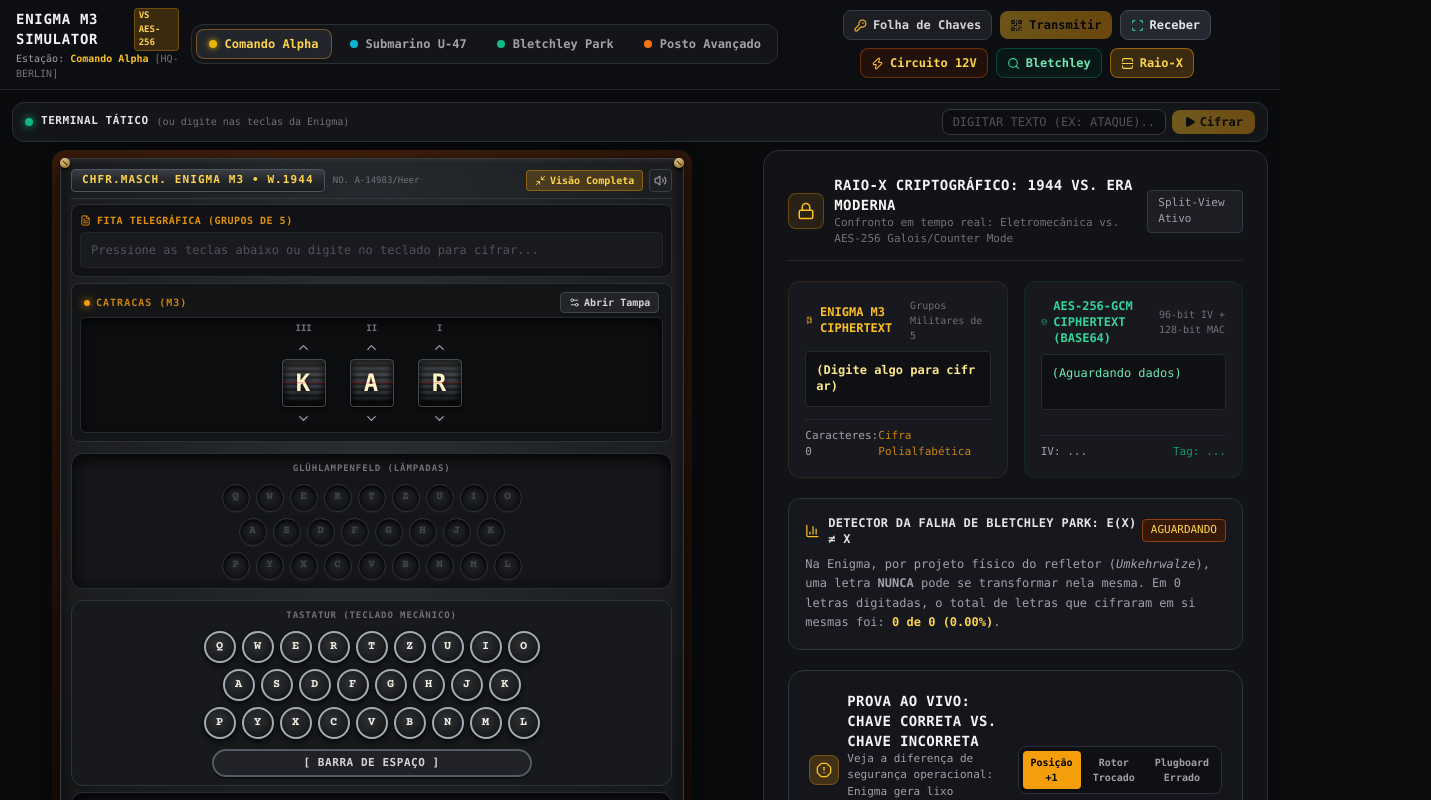
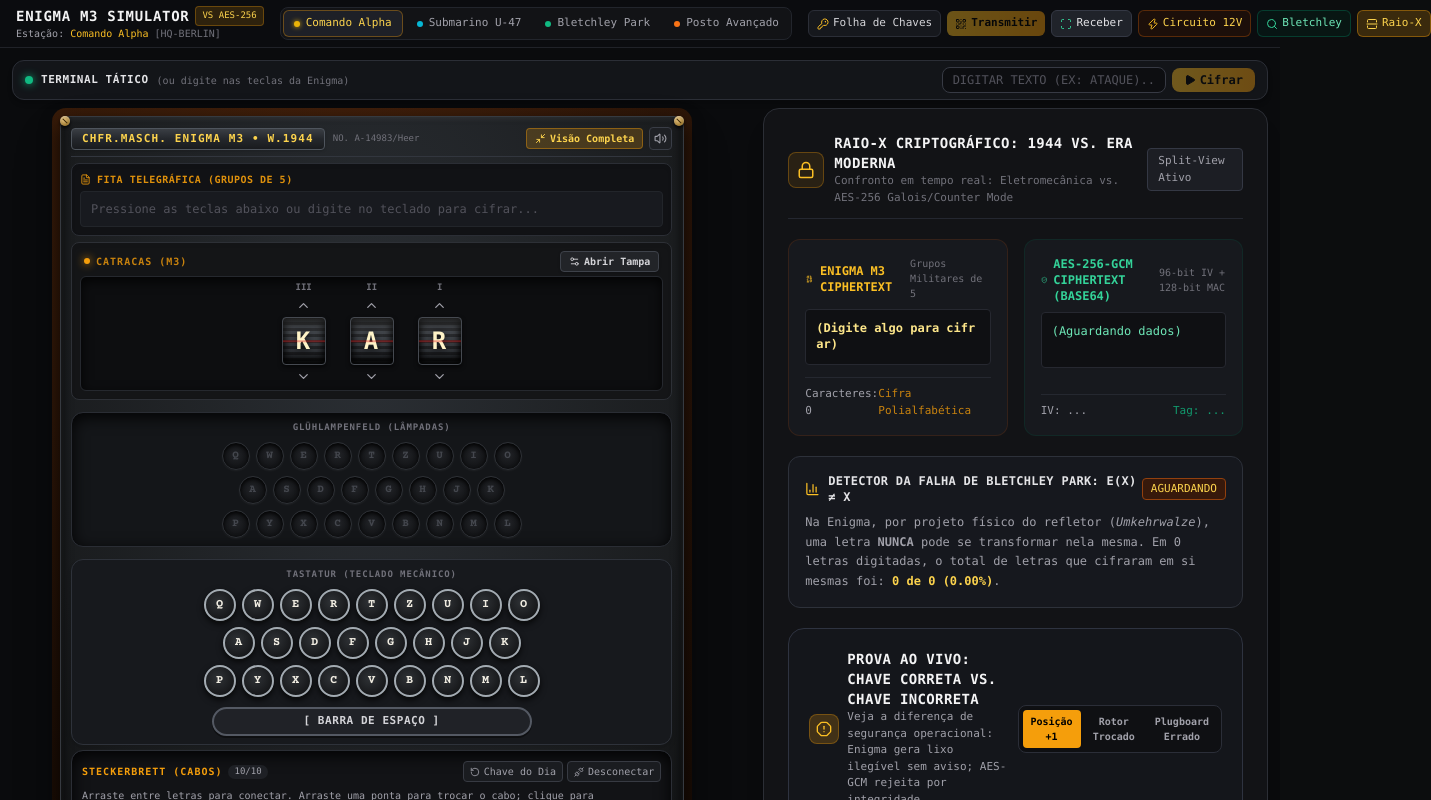
Before and after one commit to shoowt/enigma-m3-simulador, a React (Vite) app: page / in a window 1280 px wide. Shown: the top 800 px of the page, 1431 px wide, since content can reach past the window. Built offline with nearby package versions, Linux system fonts and the light colour scheme.

Commit message:
style(header): remover logo M3 e afinar barra de navegação superior

```diff
--- a/src/components/layout/Header.tsx
+++ b/src/components/layout/Header.tsx
@@ -28,27 +28,27 @@
   hasCipherData
 }) => {
   return (
-    <header className="w-full border-b border-[#252830] bg-[#0e0f12]/90 backdrop-blur-md sticky top-0 z-40 px-3 sm:px-4 py-1.5 sm:py-2">
-      <div className="max-w-7xl mx-auto flex flex-col md:flex-row items-center justify-between gap-2 sm:gap-3">
+    <header className="w-full border-b border-[#202228] bg-[#0c0d10]/95 backdrop-blur-md sticky top-0 z-40 px-3 sm:px-4 py-1 sm:py-1.5">
+      <div className="max-w-7xl mx-auto flex items-center justify-between gap-2 sm:gap-4">
         {/* Identidade do Projeto */}
-        <div>
+        <div className="shrink-0">
           <div className="flex items-center gap-1.5">
-            <h1 className="text-xs sm:text-sm font-bold font-mono text-zinc-100 tracking-wider">
+            <h1 className="text-xs sm:text-sm font-semibold font-mono text-zinc-100 tracking-wider whitespace-nowrap">
               ENIGMA M3 SIMULATOR
             </h1>
-            <span className="text-[9px] font-mono px-1 py-0.2 rounded bg-amber-500/20 text-amber-300 border border-amber-500/30 font-semibold">
+            <span className="text-[9px] font-mono px-1.5 py-0.5 rounded bg-amber-500/15 text-amber-300 border border-amber-500/30 font-medium whitespace-nowrap">
               VS AES-256
             </span>
           </div>
-          <p className="text-[10px] font-mono text-zinc-400">
+          <p className="text-[10px] font-mono text-zinc-400 whitespace-nowrap">
             Estação:{' '}
-            <strong className="text-amber-400">{currentStation.name}</strong>{' '}
+            <strong className="text-amber-400 font-medium">{currentStation.name}</strong>{' '}
             <span className="text-zinc-500">[{currentStation.callsign}]</span>
           </p>
         </div>
 
         {/* Seletor de Estações Virtuais */}
-        <div className="hidden lg:block">
+        <div className="hidden lg:block shrink-0">
           <StationSelector
             currentStationId={currentStation.id}
             onSelectStation={onSelectStation}
@@ -56,63 +56,63 @@
         </div>
 
         {/* Botões de Ação Rápida */}
-        <div className="flex items-center gap-1.5 sm:gap-2 flex-wrap justify-center w-full md:w-auto">
+        <div className="flex items-center gap-1 sm:gap-1.5 shrink-0 overflow-x-auto">
           <button
             onClick={onOpenKeySheet}
-            className="flex items-center gap-1 sm:gap-1.5 px-2.5 py-1.5 rounded-lg text-[11px] sm:text-xs font-mono font-bold text-zinc-300 bg-[#1c1e23] hover:bg-[#252930] border border-[#373b45] transition-colors shadow-sm"
+            className="flex items-center gap-1 px-2 py-1 rounded-md text-[11px] font-mono font-medium text-zinc-300 bg-[#16181d] hover:bg-[#20232a] border border-[#2b2e37] transition-colors shadow-xs whitespace-nowrap"
             title="Abrir Folha de Chaves Mensal Militar"
           >
-            <KeyRound size={13} className="text-amber-400 shrink-0" />
+            <KeyRound size={12} className="text-amber-400 shrink-0" />
             <span><span className="hidden sm:inline">Folha de </span>Chaves</span>
           </button>
 
           <button
             onClick={onOpenTransmitQR}
             disabled={!hasCipherData}
-            className="flex items-center gap-1 sm:gap-1.5 px-2.5 py-1.5 rounded-lg text-[11px] sm:text-xs font-mono font-bold text-black bg-gradient-to-r from-amber-400 to-amber-500 hover:from-amber-300 hover:to-amber-400 disabled:opacity-40 shadow transition-all active:scale-95"
+            className="flex items-center gap-1 px-2 py-1 rounded-md text-[11px] font-mono font-semibold text-black bg-gradient-to-r from-amber-400 to-amber-500 hover:from-amber-300 hover:to-amber-400 disabled:opacity-40 shadow-xs transition-all active:scale-95 whitespace-nowrap"
             title="Gerar QR Code para transmissão Air-Gapped"
           >
-            <QrCode size={13} className="shrink-0" />
+            <QrCode size={12} className="shrink-0" />
             <span>Transmitir</span>
           </button>
 
           <button
             onClick={onOpenScanQR}
-            className="flex items-center gap-1 sm:gap-1.5 px-2.5 py-1.5 rounded-lg text-[11px] sm:text-xs font-mono font-bold text-zinc-200 bg-[#252830] hover:bg-[#2f333e] border border-[#444955] transition-colors shadow-sm"
+            className="flex items-center gap-1 px-2 py-1 rounded-md text-[11px] font-mono font-medium text-zinc-200 bg-[#20232a] hover:bg-[#282d36] border border-[#343844] transition-colors shadow-xs whitespace-nowrap"
             title="Escanear transmissão Air-Gapped via câmera ou imagem"
           >
-            <Scan size={13} className="text-emerald-400 shrink-0" />
+            <Scan size={12} className="text-emerald-400 shrink-0" />
             <span>Receber</span>
           </button>
 
           <button
             onClick={onOpenCircuitModal}
-            className="flex items-center gap-1 sm:gap-1.5 px-2.5 py-1.5 rounded-lg text-[11px] sm:text-xs font-mono font-bold text-amber-300 bg-amber-950/40 hover:bg-amber-900/50 border border-amber-700/50 transition-colors shadow-sm"
+            className="flex items-center gap-1 px-2 py-1 rounded-md text-[11px] font-mono font-medium text-amber-300 bg-amber-950/30 hover:bg-amber-900/40 border border-amber-700/40 transition-colors shadow-xs whitespace-nowrap"
             title="Visualizar animação do caminho elétrico de 12V pelos rotores e plugboard"
           >
-            <Zap size={13} className="text-amber-400 shrink-0 animate-pulse" />
+            <Zap size={12} className="text-amber-400 shrink-0 animate-pulse" />
             <span>Circuito 12V</span>
           </button>
 
           <button
             onClick={onOpenBletchleyModal}
-            className="flex items-center gap-1 sm:gap-1.5 px-2.5 py-1.5 rounded-lg text-[11px] sm:text-xs font-mono font-bold text-emerald-300 bg-emerald-950/40 hover:bg-emerald-900/50 border border-emerald-700/50 transition-colors shadow-sm"
+            className="flex items-center gap-1 px-2 py-1 rounded-md text-[11px] font-mono font-medium text-emerald-300 bg-emerald-950/30 hover:bg-emerald-900/40 border border-emerald-700/40 transition-colors shadow-xs whitespace-nowrap"
             title="Ataque de crib de Alan Turing explorando a falha E(x) != x"
           >
-            <Search size={13} className="text-emerald-400 shrink-0" />
+            <Search size={12} className="text-emerald-400 shrink-0" />
             <span>Bletchley</span>
           </button>
 
           <button
             onClick={onToggleModernLab}
-            className={`flex items-center gap-1 sm:gap-1.5 px-2.5 py-1.5 rounded-lg text-[11px] sm:text-xs font-mono font-bold transition-all shadow-sm ${
+            className={`flex items-center gap-1 px-2 py-1 rounded-md text-[11px] font-mono font-medium transition-all shadow-xs whitespace-nowrap ${
               showModernLab
-                ? 'bg-amber-500/20 text-amber-300 border border-amber-500/50'
-                : 'text-zinc-400 hover:text-zinc-200 bg-[#17181c] border border-[#2d3038]'
+                ? 'bg-amber-500/20 text-amber-300 border border-amber-500/40'
+                : 'text-zinc-400 hover:text-zinc-200 bg-[#141519] border border-[#262831]'
             }`}
             title="Alternar modo Raio-X comparativo com criptografia moderna"
           >
-            <SplitSquareVertical size={13} className="shrink-0" />
+            <SplitSquareVertical size={12} className="shrink-0" />
             <span>Raio-X</span>
           </button>
         </div>
--- a/src/components/layout/StationSelector.tsx
+++ b/src/components/layout/StationSelector.tsx
@@ -11,22 +11,22 @@
   onSelectStation
 }) => {
   return (
-    <div className="flex items-center gap-1.5 p-1 bg-[#141518] border border-[#2b2e35] rounded-xl overflow-x-auto max-w-full">
+    <div className="flex items-center gap-1 p-0.5 bg-[#121316] border border-[#22252c] rounded-lg overflow-x-auto max-w-full">
       {STATIONS.map((st) => {
         const isCurrent = st.id === currentStationId;
         return (
           <button
             key={st.id}
             onClick={() => onSelectStation(st)}
-            className={`px-3 py-1.5 rounded-lg text-xs font-mono font-bold transition-all whitespace-nowrap flex items-center gap-2 ${
+            className={`px-2.5 py-1 rounded-md text-[11px] font-mono font-medium transition-all whitespace-nowrap flex items-center gap-1.5 ${
               isCurrent
-                ? 'bg-[#22252c] text-amber-300 border border-amber-500/40 shadow-sm'
-                : 'text-zinc-400 hover:text-zinc-200 hover:bg-[#1a1c20]'
+                ? 'bg-[#1e2027] text-amber-300 border border-amber-500/35 shadow-xs'
+                : 'text-zinc-400 hover:text-zinc-200 hover:bg-[#16171b]'
             }`}
           >
             <span
-              className="w-2 h-2 rounded-full"
-              style={{ backgroundColor: st.color, boxShadow: isCurrent ? `0 0 6px ${st.color}` : 'none' }}
+              className="w-1.5 h-1.5 rounded-full shrink-0"
+              style={{ backgroundColor: st.color, boxShadow: isCurrent ? `0 0 5px ${st.color}` : 'none' }}
             ></span>
             <span>{st.name}</span>
           </button>
```
